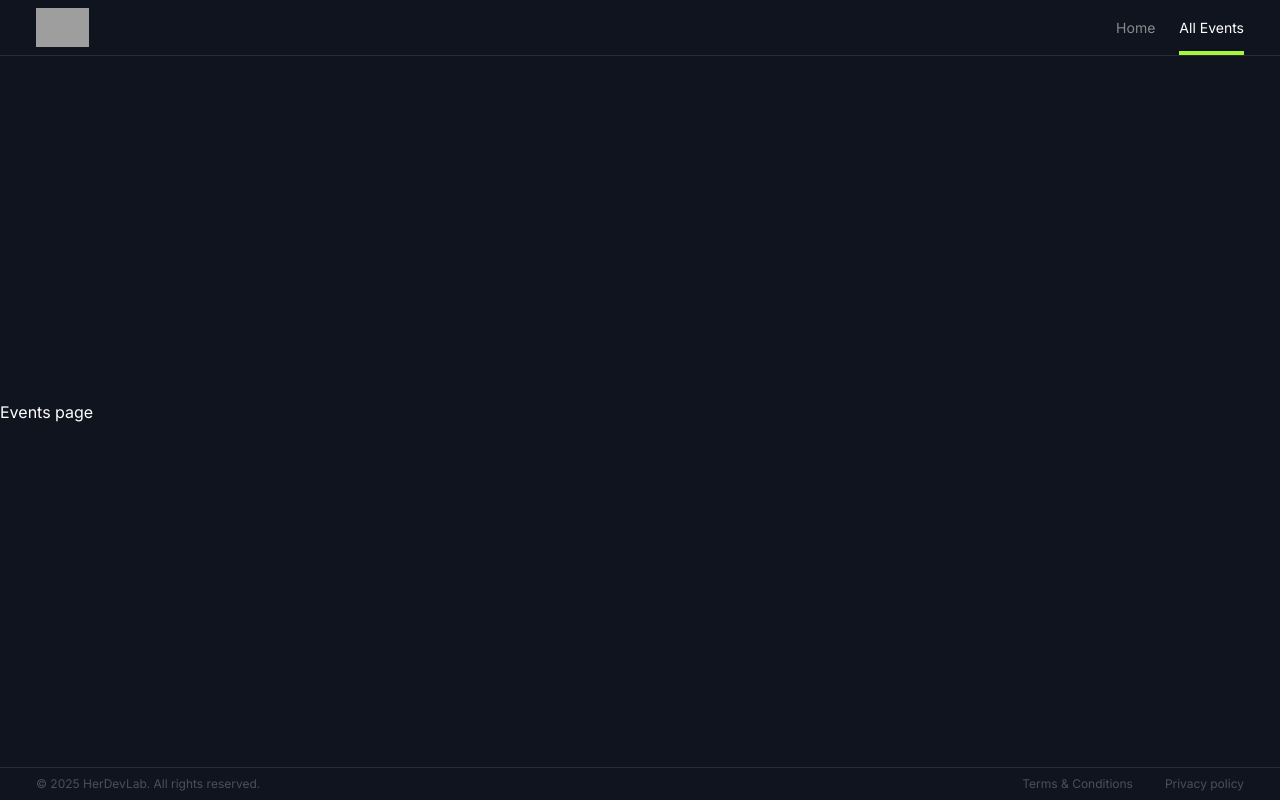
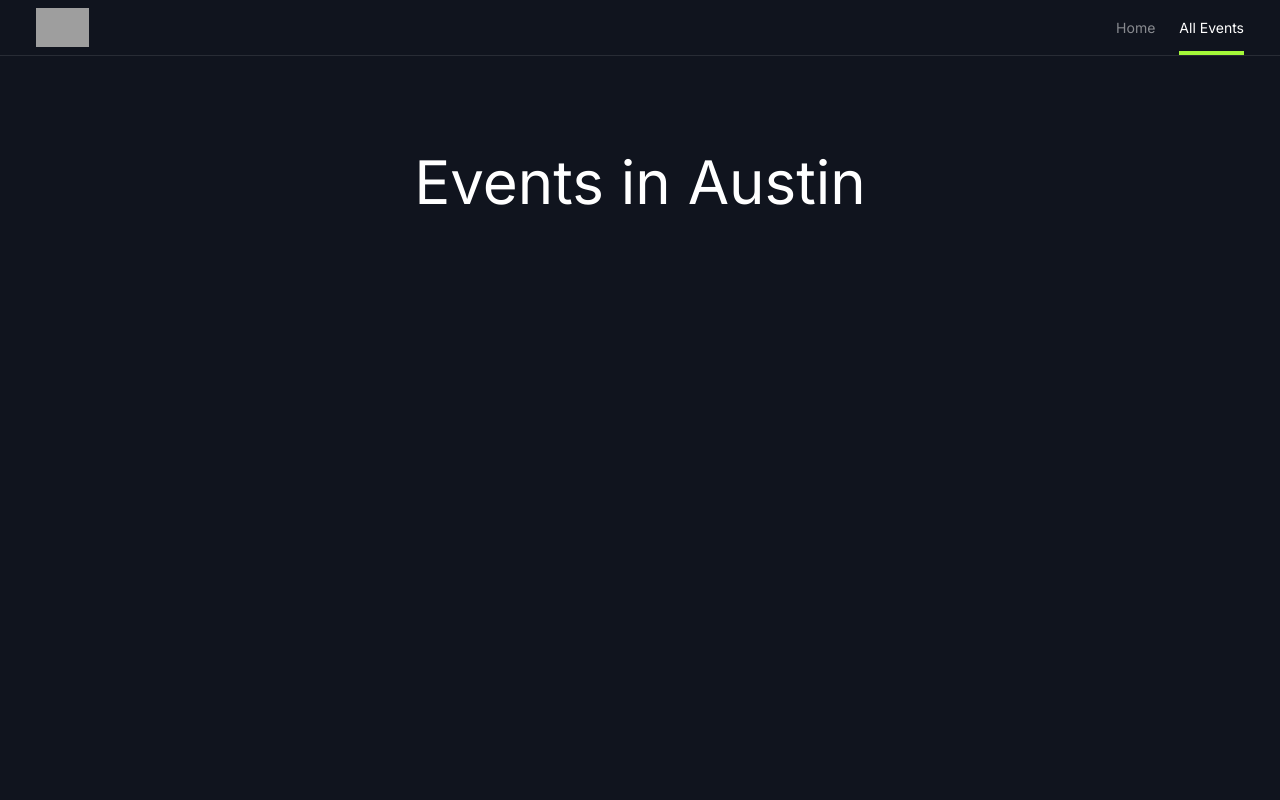
Before and after one commit to magda5281/evento, a Next.js app: page /events/all in a window 1280 px wide. Shown: the top 800 px of the page. Built offline with nearby package versions, Linux system fonts and the light colour scheme; grey boxes are pictures that could not be loaded.

Commit message:
Add H1 reusable component

```diff
--- a/src/app/events/[city]/page.tsx
+++ b/src/app/events/[city]/page.tsx
@@ -1,3 +1,9 @@
+import H1 from '@/components/h1';
+
 export default function EventsPage() {
-  return <div>Events page </div>;
+  return (
+    <main className='flex flex-col items-center px-3 py-24 min-h-[110vh]'>
+      <H1>Events in Austin</H1>
+    </main>
+  );
 }
--- a/src/app/page.tsx
+++ b/src/app/page.tsx
@@ -1,12 +1,12 @@
+import H1 from '@/components/h1';
 import SearchForm from '@/components/search-form';
 import Link from 'next/link';
 
 export default function Home() {
   return (
     <main className='flex flex-col items-center px-3 '>
-      <h1 className='text-3xl lg:text-6xl font-tracking-tight'>
-        Find events around you
-      </h1>
+      <H1> Find events around you</H1>
+
       <p className='mb-12 mt-7 text-2xl lg:text-3xl opacity-75 text-center'>
         Browse more than{' '}
         <span className='bold italic underline text-accent'>10,000 events</span>{' '}
--- /dev/null
+++ b/src/components/h1.tsx
@@ -0,0 +1,8 @@
+type H1props = {
+  children: React.ReactNode;
+};
+export default function H1({ children }: H1props) {
+  return (
+    <h1 className='text-3xl lg:text-6xl font-tracking-tight'>{children}</h1>
+  );
+}
```
